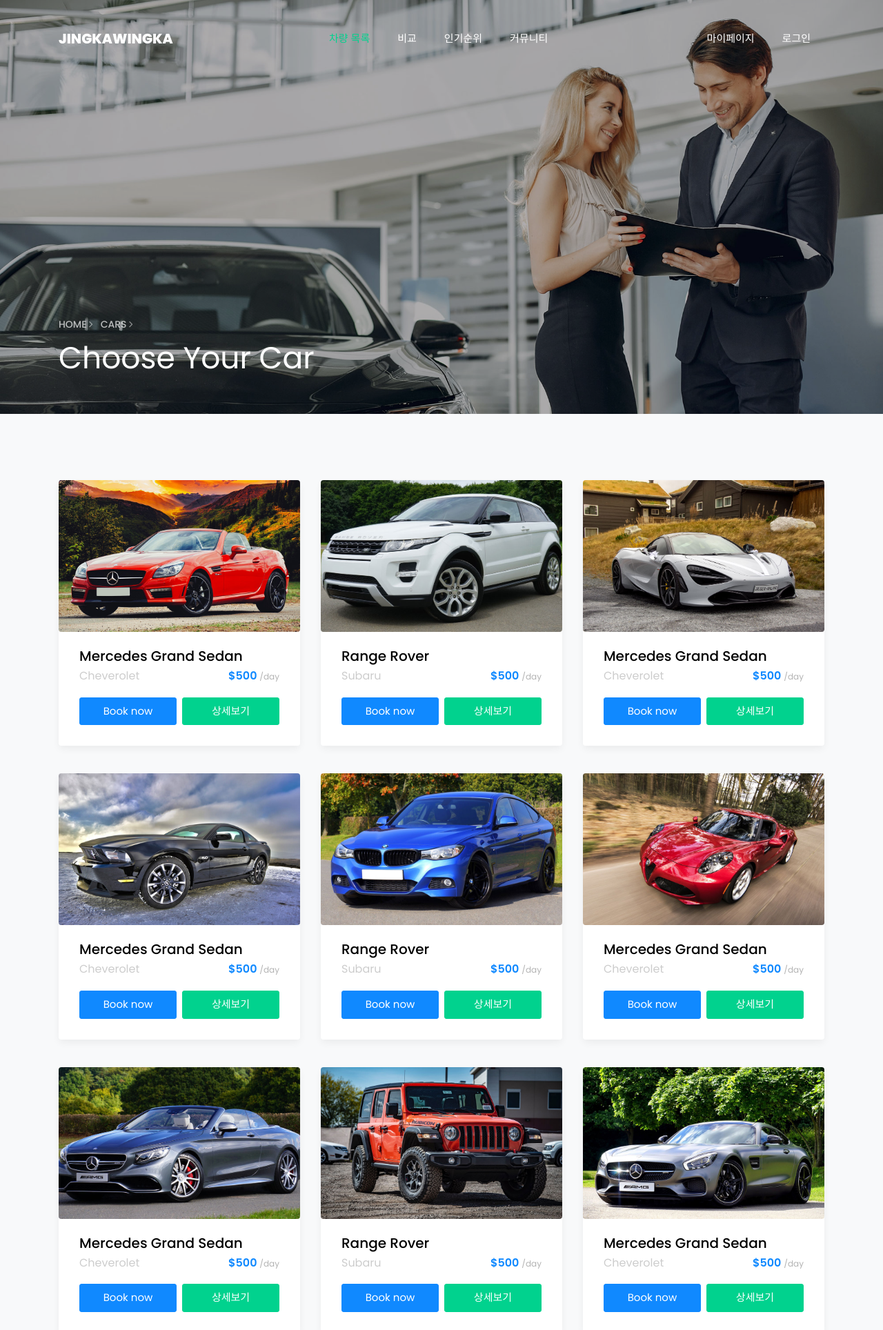
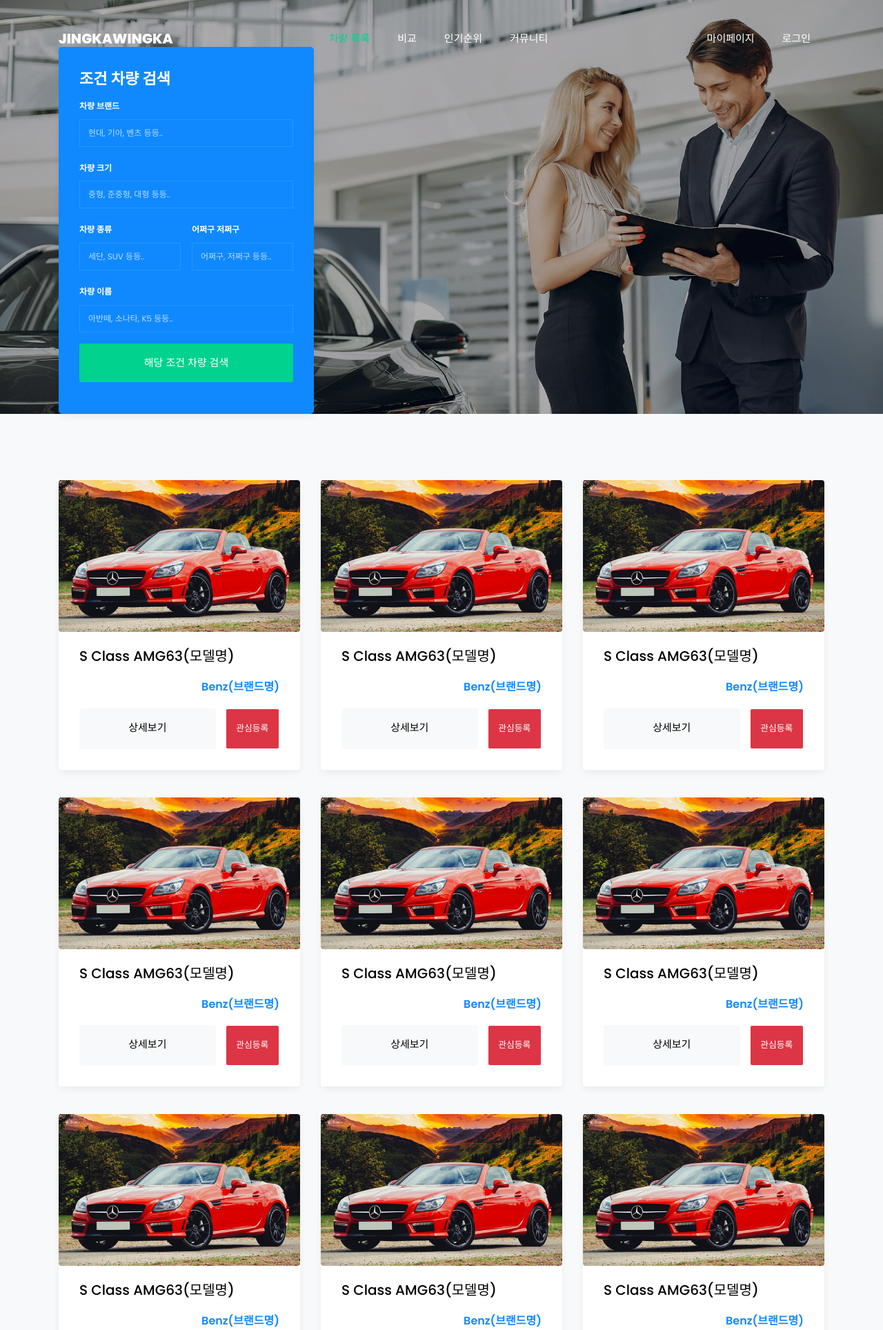
Before and after one commit to choijink/projectCar2, a Java web app: page /carList in a window 1280 px wide. Shown: the top 1928 px of the page at 69% size. Run offline with Tomcat 11, a stand-in JSP engine, Linux system fonts and the light colour scheme; some libraries are stand-ins or nearby versions; some web fonts are replaced.

Commit message:
home 수정, carList 수정

```diff
--- a/src/main/webapp/WEB-INF/view/car/carList.jsp
+++ b/src/main/webapp/WEB-INF/view/car/carList.jsp
@@ -9,6 +9,27 @@
 	content="width=device-width, initial-scale=1, shrink-to-fit=no">
 <%@ include file="/WEB-INF/view/common/css.jsp"%>
 </head>
+<style>
+.d-block {
+    width: 100%;
+    justify-content: center;
+    gap:10px;
+}
+.btn-danger{
+	font-size: 0.8rem !important;
+    border: 1px solid !important;
+    border-width: 0px !important;
+    line-height: 3.5;
+    width:30% !important;
+}
+.mr-1{
+	color: black !important;
+    line-height: 2.5;
+}
+.car-wrap .text p.d-block a {
+    width: 78%;
+}
+</style>
 <body>
 
 	<%@ include file="/WEB-INF/view/common/header.jsp"%>
@@ -21,13 +42,36 @@
 		<div class="container">
 			<div
 				class="row no-gutters slider-text js-fullheight align-items-end justify-content-start">
-				<div class="col-md-9 ftco-animate pb-5">
-					<p class="breadcrumbs">
-						<span class="mr-2"><a href="index.html">Home <i
-								class="ion-ios-arrow-forward"></i></a></span> <span>Cars <i
-							class="ion-ios-arrow-forward"></i></span>
-					</p>
-					<h1 class="mb-3 bread">Choose Your Car</h1>
+				<div class="col-md-4 d-flex align-items-center">
+							<form action="#" class="request-form ftco-animate bg-primary">
+								<h2>조건 차량 검색</h2>
+								<div class="form-group">
+									<label for="" class="label">차량 브랜드</label> <input type="text"
+										class="form-control" placeholder="현대, 기아, 벤츠 등등..">
+								</div>
+								<div class="form-group">
+									<label for="" class="label">차량 크기</label> <input type="text"
+										class="form-control" placeholder="중형, 준중형, 대형 등등..">
+								</div>
+								<div class="d-flex">
+									<div class="form-group mr-2">
+										<label for="" class="label">차량 종류</label> <input type="text"
+											class="form-control" placeholder="세단, SUV 등등..">
+									</div>
+									<div class="form-group ml-2">
+										<label for="" class="label">어쩌구 저쩌구</label> <input type="text"
+											class="form-control" placeholder="어쩌구, 저쩌구 등등..">
+									</div>
+								</div>
+								<div class="form-group">
+									<label for="" class="label">차량 이름</label> <input type="text"
+										class="form-control" placeholder="아반떼, 소나타, K5 등등..">
+								</div>
+								<div class="form-group">
+									<input type="submit" value="해당 조건 차량 검색"
+										class="btn btn-secondary py-3 px-4">
+								</div>
+							</form>
 						</div>
 			</div>
 		</div>
@@ -42,60 +86,19 @@
 						<div class="img rounded d-flex align-items-end"
 							style="background-image: url(images/car-1.jpg);"></div>
 						<div class="text">
+							<div class="d-flex align-items-center mb-3">
 								<h2 class="mb-0">
-								<a href="carView">Mercedes Grand Sedan</a>
+									<a href="carView">S Class AMG63(모델명)</a>
 								</h2>
+							</div>
 							<div class="d-flex mb-3">
-								<span class="cat">Cheverolet</span>
 								<p class="price ml-auto">
-									$500 <span>/day</span>
+									Benz(브랜드명)
 								</p>
 							</div>
 							<p class="d-flex mb-0 d-block">
-								<a href="#" class="btn btn-primary py-2 mr-1">Book now</a> <a
-									href="carView" class="btn btn-secondary py-2 ml-1">상세보기</a>
-							</p>
-						</div>
-					</div>
-				</div>
-				<div class="col-md-4">
-					<div class="car-wrap rounded ftco-animate">
-						<div class="img rounded d-flex align-items-end"
-							style="background-image: url(images/car-2.jpg);"></div>
-						<div class="text">
-							<h2 class="mb-0">
-								<a href="car-single.html">Range Rover</a>
-							</h2>
-							<div class="d-flex mb-3">
-								<span class="cat">Subaru</span>
-								<p class="price ml-auto">
-									$500 <span>/day</span>
-								</p>
-							</div>
-							<p class="d-flex mb-0 d-block">
-								<a href="#" class="btn btn-primary py-2 mr-1">Book now</a> <a
-									href="car-single.html" class="btn btn-secondary py-2 ml-1">상세보기</a>
-							</p>
-						</div>
-					</div>
-				</div>
-				<div class="col-md-4">
-					<div class="car-wrap rounded ftco-animate">
-						<div class="img rounded d-flex align-items-end"
-							style="background-image: url(images/car-3.jpg);"></div>
-						<div class="text">
-							<h2 class="mb-0">
-								<a href="car-single.html">Mercedes Grand Sedan</a>
-							</h2>
-							<div class="d-flex mb-3">
-								<span class="cat">Cheverolet</span>
-								<p class="price ml-auto">
-									$500 <span>/day</span>
-								</p>
-							</div>
-							<p class="d-flex mb-0 d-block">
-								<a href="#" class="btn btn-primary py-2 mr-1">Book now</a> <a
-									href="car-single.html" class="btn btn-secondary py-2 ml-1">상세보기</a>
+								<a href="#" class="btn btn-light py-2 mr-1" style="color: black !important;">상세보기</a>
+								 <a href="carView" class="btn btn-danger" style="font-size: 0.8rem !important; border: 1px solid !important; border-width: 1px !important;">관심등록</a>
 								</p>
 						</div>
 					</div>
@@ -104,62 +107,21 @@
 				<div class="col-md-4">
 					<div class="car-wrap rounded ftco-animate">
 						<div class="img rounded d-flex align-items-end"
-							style="background-image: url(images/car-4.jpg);"></div>
+							style="background-image: url(images/car-1.jpg);"></div>
 						<div class="text">
+							<div class="d-flex align-items-center mb-3">
 								<h2 class="mb-0">
-								<a href="car-single.html">Mercedes Grand Sedan</a>
+									<a href="carView">S Class AMG63(모델명)</a>
 								</h2>
+							</div>
 							<div class="d-flex mb-3">
-								<span class="cat">Cheverolet</span>
 								<p class="price ml-auto">
-									$500 <span>/day</span>
+									Benz(브랜드명)
 								</p>
 							</div>
 							<p class="d-flex mb-0 d-block">
-								<a href="#" class="btn btn-primary py-2 mr-1">Book now</a> <a
-									href="car-single.html" class="btn btn-secondary py-2 ml-1">상세보기</a>
-							</p>
-						</div>
-					</div>
-				</div>
-				<div class="col-md-4">
-					<div class="car-wrap rounded ftco-animate">
-						<div class="img rounded d-flex align-items-end"
-							style="background-image: url(images/car-5.jpg);"></div>
-						<div class="text">
-							<h2 class="mb-0">
-								<a href="car-single.html">Range Rover</a>
-							</h2>
-							<div class="d-flex mb-3">
-								<span class="cat">Subaru</span>
-								<p class="price ml-auto">
-									$500 <span>/day</span>
-								</p>
-							</div>
-							<p class="d-flex mb-0 d-block">
-								<a href="#" class="btn btn-primary py-2 mr-1">Book now</a> <a
-									href="car-single.html" class="btn btn-secondary py-2 ml-1">상세보기</a>
-							</p>
-						</div>
-					</div>
-				</div>
-				<div class="col-md-4">
-					<div class="car-wrap rounded ftco-animate">
-						<div class="img rounded d-flex align-items-end"
-							style="background-image: url(images/car-6.jpg);"></div>
-						<div class="text">
-							<h2 class="mb-0">
-								<a href="car-single.html">Mercedes Grand Sedan</a>
-							</h2>
-							<div class="d-flex mb-3">
-								<span class="cat">Cheverolet</span>
-								<p class="price ml-auto">
-									$500 <span>/day</span>
-								</p>
-							</div>
-							<p class="d-flex mb-0 d-block">
-								<a href="#" class="btn btn-primary py-2 mr-1">Book now</a> <a
-									href="car-single.html" class="btn btn-secondary py-2 ml-1">상세보기</a>
+								<a href="#" class="btn btn-light py-2 mr-1" style="color: black !important;">상세보기</a>
+								 <a href="carView" class="btn btn-danger" style="font-size: 0.8rem !important; border: 1px solid !important; border-width: 1px !important;">관심등록</a>
 								</p>
 						</div>
 					</div>
@@ -168,62 +130,21 @@
 				<div class="col-md-4">
 					<div class="car-wrap rounded ftco-animate">
 						<div class="img rounded d-flex align-items-end"
-							style="background-image: url(images/car-7.jpg);"></div>
+							style="background-image: url(images/car-1.jpg);"></div>
 						<div class="text">
+							<div class="d-flex align-items-center mb-3">
 								<h2 class="mb-0">
-								<a href="car-single.html">Mercedes Grand Sedan</a>
+									<a href="carView">S Class AMG63(모델명)</a>
 								</h2>
+							</div>
 							<div class="d-flex mb-3">
-								<span class="cat">Cheverolet</span>
 								<p class="price ml-auto">
-									$500 <span>/day</span>
+									Benz(브랜드명)
 								</p>
 							</div>
 							<p class="d-flex mb-0 d-block">
-								<a href="#" class="btn btn-primary py-2 mr-1">Book now</a> <a
-									href="car-single.html" class="btn btn-secondary py-2 ml-1">상세보기</a>
-							</p>
-						</div>
-					</div>
-				</div>
-				<div class="col-md-4">
-					<div class="car-wrap rounded ftco-animate">
-						<div class="img rounded d-flex align-items-end"
-							style="background-image: url(images/car-8.jpg);"></div>
-						<div class="text">
-							<h2 class="mb-0">
-								<a href="car-single.html">Range Rover</a>
-							</h2>
-							<div class="d-flex mb-3">
-								<span class="cat">Subaru</span>
-								<p class="price ml-auto">
-									$500 <span>/day</span>
-								</p>
-							</div>
-							<p class="d-flex mb-0 d-block">
-								<a href="#" class="btn btn-primary py-2 mr-1">Book now</a> <a
-									href="car-single.html" class="btn btn-secondary py-2 ml-1">상세보기</a>
-							</p>
-						</div>
-					</div>
-				</div>
-				<div class="col-md-4">
-					<div class="car-wrap rounded ftco-animate">
-						<div class="img rounded d-flex align-items-end"
-							style="background-image: url(images/car-9.jpg);"></div>
-						<div class="text">
-							<h2 class="mb-0">
-								<a href="car-single.html">Mercedes Grand Sedan</a>
-							</h2>
-							<div class="d-flex mb-3">
-								<span class="cat">Cheverolet</span>
-								<p class="price ml-auto">
-									$500 <span>/day</span>
-								</p>
-							</div>
-							<p class="d-flex mb-0 d-block">
-								<a href="#" class="btn btn-primary py-2 mr-1">Book now</a> <a
-									href="car-single.html" class="btn btn-secondary py-2 ml-1">상세보기</a>
+								<a href="#" class="btn btn-light py-2 mr-1" style="color: black !important;">상세보기</a>
+								 <a href="carView" class="btn btn-danger" style="font-size: 0.8rem !important; border: 1px solid !important; border-width: 1px !important;">관심등록</a>
 								</p>
 						</div>
 					</div>
@@ -232,66 +153,143 @@
 				<div class="col-md-4">
 					<div class="car-wrap rounded ftco-animate">
 						<div class="img rounded d-flex align-items-end"
-							style="background-image: url(images/car-10.jpg);"></div>
+							style="background-image: url(images/car-1.jpg);"></div>
 						<div class="text">
+							<div class="d-flex align-items-center mb-3">
 								<h2 class="mb-0">
-								<a href="car-single.html">Mercedes Grand Sedan</a>
+									<a href="carView">S Class AMG63(모델명)</a>
 								</h2>
+							</div>
 							<div class="d-flex mb-3">
-								<span class="cat">Cheverolet</span>
 								<p class="price ml-auto">
-									$500 <span>/day</span>
+									Benz(브랜드명)
 								</p>
 							</div>
 							<p class="d-flex mb-0 d-block">
-								<a href="#" class="btn btn-primary py-2 mr-1">Book now</a> <a
-									href="car-single.html" class="btn btn-secondary py-2 ml-1">상세보기</a>
+								<a href="#" class="btn btn-light py-2 mr-1" style="color: black !important;">상세보기</a>
+								 <a href="carView" class="btn btn-danger" style="font-size: 0.8rem !important; border: 1px solid !important; border-width: 1px !important;">관심등록</a>
 								</p>
 						</div>
 					</div>
 				</div>
+
 				<div class="col-md-4">
 					<div class="car-wrap rounded ftco-animate">
 						<div class="img rounded d-flex align-items-end"
-							style="background-image: url(images/car-11.jpg);"></div>
+							style="background-image: url(images/car-1.jpg);"></div>
 						<div class="text">
+							<div class="d-flex align-items-center mb-3">
 								<h2 class="mb-0">
-								<a href="car-single.html">Range Rover</a>
+									<a href="carView">S Class AMG63(모델명)</a>
 								</h2>
+							</div>
 							<div class="d-flex mb-3">
-								<span class="cat">Subaru</span>
 								<p class="price ml-auto">
-									$500 <span>/day</span>
+									Benz(브랜드명)
 								</p>
 							</div>
 							<p class="d-flex mb-0 d-block">
-								<a href="#" class="btn btn-primary py-2 mr-1">Book now</a> <a
-									href="car-single.html" class="btn btn-secondary py-2 ml-1">상세보기</a>
+								<a href="#" class="btn btn-light py-2 mr-1" style="color: black !important;">상세보기</a>
+								 <a href="carView" class="btn btn-danger" style="font-size: 0.8rem !important; border: 1px solid !important; border-width: 1px !important;">관심등록</a>
 								</p>
 						</div>
 					</div>
 				</div>
+
 				<div class="col-md-4">
 					<div class="car-wrap rounded ftco-animate">
 						<div class="img rounded d-flex align-items-end"
-							style="background-image: url(images/car-12.jpg);"></div>
+							style="background-image: url(images/car-1.jpg);"></div>
 						<div class="text">
+							<div class="d-flex align-items-center mb-3">
 								<h2 class="mb-0">
-								<a href="car-single.html">Mercedes Grand Sedan</a>
+									<a href="carView">S Class AMG63(모델명)</a>
 								</h2>
+							</div>
 							<div class="d-flex mb-3">
-								<span class="cat">Cheverolet</span>
 								<p class="price ml-auto">
-									$500 <span>/day</span>
+									Benz(브랜드명)
 								</p>
 							</div>
 							<p class="d-flex mb-0 d-block">
-								<a href="#" class="btn btn-primary py-2 mr-1">Book now</a> <a
-									href="car-single.html" class="btn btn-secondary py-2 ml-1">상세보기</a>
+								<a href="#" class="btn btn-light py-2 mr-1" style="color: black !important;">상세보기</a>
+								 <a href="carView" class="btn btn-danger" style="font-size: 0.8rem !important; border: 1px solid !important; border-width: 1px !important;">관심등록</a>
 								</p>
 						</div>
 					</div>
 				</div>
+
+				<div class="col-md-4">
+					<div class="car-wrap rounded ftco-animate">
+						<div class="img rounded d-flex align-items-end"
+							style="background-image: url(images/car-1.jpg);"></div>
+						<div class="text">
+							<div class="d-flex align-items-center mb-3">
+								<h2 class="mb-0">
+									<a href="carView">S Class AMG63(모델명)</a>
+								</h2>
+							</div>
+							<div class="d-flex mb-3">
+								<p class="price ml-auto">
+									Benz(브랜드명)
+								</p>
+							</div>
+							<p class="d-flex mb-0 d-block">
+								<a href="#" class="btn btn-light py-2 mr-1" style="color: black !important;">상세보기</a>
+								 <a href="carView" class="btn btn-danger" style="font-size: 0.8rem !important; border: 1px solid !important; border-width: 1px !important;">관심등록</a>
+								</p>
+						</div>
+					</div>
+				</div>
+
+				<div class="col-md-4">
+					<div class="car-wrap rounded ftco-animate">
+						<div class="img rounded d-flex align-items-end"
+							style="background-image: url(images/car-1.jpg);"></div>
+						<div class="text">
+							<div class="d-flex align-items-center mb-3">
+								<h2 class="mb-0">
+									<a href="carView">S Class AMG63(모델명)</a>
+								</h2>
+							</div>
+							<div class="d-flex mb-3">
+								<p class="price ml-auto">
+									Benz(브랜드명)
+								</p>
+							</div>
+							<p class="d-flex mb-0 d-block">
+								<a href="#" class="btn btn-light py-2 mr-1" style="color: black !important;">상세보기</a>
+								 <a href="carView" class="btn btn-danger" style="font-size: 0.8rem !important; border: 1px solid !important; border-width: 1px !important;">관심등록</a>
+								</p>
+						</div>
+					</div>
+				</div>
+
+				<div class="col-md-4">
+					<div class="car-wrap rounded ftco-animate">
+						<div class="img rounded d-flex align-items-end"
+							style="background-image: url(images/car-1.jpg);"></div>
+						<div class="text">
+							<div class="d-flex align-items-center mb-3">
+								<h2 class="mb-0">
+									<a href="carView">S Class AMG63(모델명)</a>
+								</h2>
+							</div>
+							<div class="d-flex mb-3">
+								<p class="price ml-auto">
+									Benz(브랜드명)
+								</p>
+							</div>
+							<p class="d-flex mb-0 d-block">
+								<a href="#" class="btn btn-light py-2 mr-1" style="color: black !important;">상세보기</a>
+								 <a href="carView" class="btn btn-danger" style="font-size: 0.8rem !important; border: 1px solid !important; border-width: 1px !important;">관심등록</a>
+								</p>
+						</div>
+					</div>
+				</div>
+
+
+
 			</div>
 			<div class="row mt-5">
 				<div class="col text-center">
--- a/src/main/webapp/WEB-INF/view/home/home.jsp
+++ b/src/main/webapp/WEB-INF/view/home/home.jsp
@@ -186,6 +186,7 @@
             // 차 이름
             var html =[];
             var nameArray = Array.from(carNames); // Set을 배열로 변환
+            nameArray.sort();
             for (var i = 0; i < nameArray.length; i++) {
             	html.push('<option value="' + nameArray[i] + '">' + nameArray[i] + '</option>');
             }
```
Lines whose indentation alone changed are shown as unchanged.
